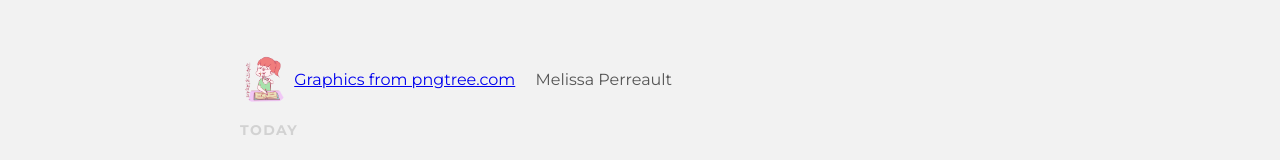
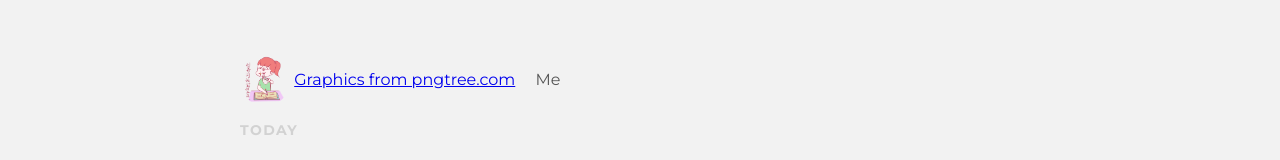
Before and after one commit to melissa2riddle/melissa2riddle.github.io, a plain HTML site: page index.html in a window 1280 px wide. Shown: the part 525-685 px from the top of the page. Drawn offline with Linux system fonts and the light colour scheme.

Commit message:
Update index.html

```diff
--- a/index.html
+++ b/index.html
@@ -35,7 +35,7 @@
           <div class="post-author">
             <img src="me.png">
             <a href="https://pngtree.com/">Graphics from pngtree.com</a>
-            <span>Melissa Perreault</span>
+            <span>Me</span>
           </div>
           <p class="post-date">Today</p>
           <h3 class="post-title">Becoming a web developer</h3>
```
